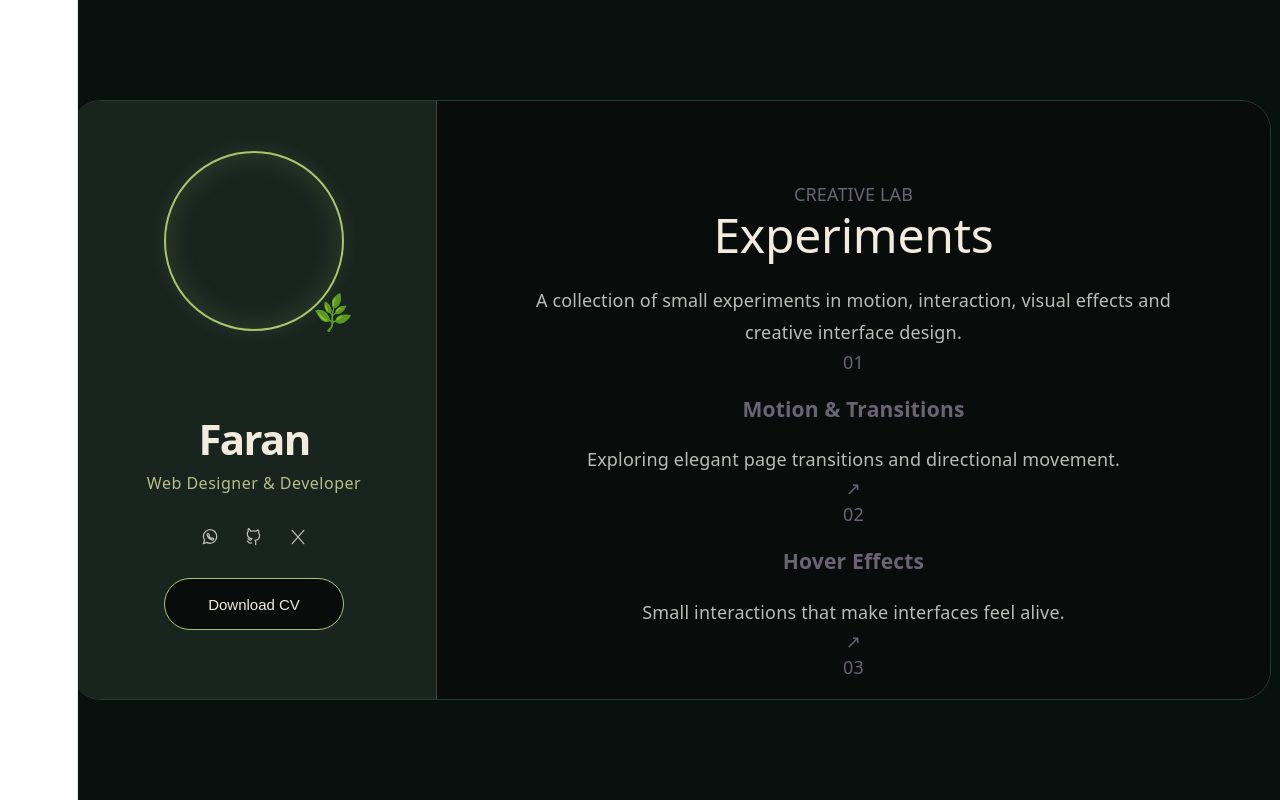
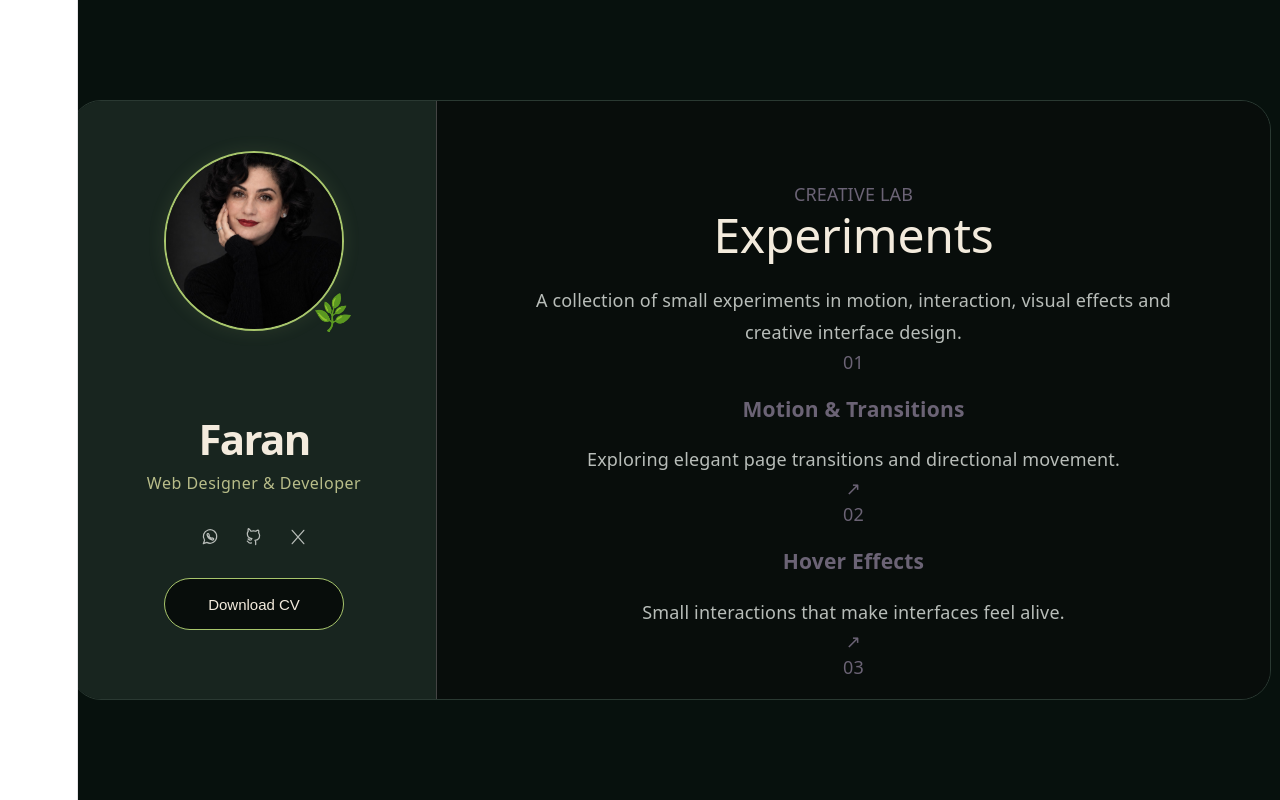
Before and after one commit to faran-studio/faran-portfolio, a React (Vite) app: page / in a window 1280 px wide. Shown: the top 800 px of the page. Built offline with nearby package versions, Linux system fonts and the light colour scheme.

Commit message:
Add updated profile photo

```diff
--- a/src/pages/Home.tsx
+++ b/src/pages/Home.tsx
@@ -1,6 +1,7 @@
 
 import Navigation from '../components/navigation/Navigation'
 import Experiments from './Experiments'
+import faranProfile from "../assets/faran-profile(1).png";
 
 function Home() {
   return (
@@ -11,7 +12,9 @@ function Home() {
 
           <aside className="profile-panel">
 
-            <div className="profile-image"></div>
+            <div className="profile-image">
+              <img src={faranProfile} alt="Faran Profile" />
+            </div>
 
             <h1>Faran</h1>
 
```
Also changed, not shown: src/assets/faran-profile(1).png (added), src/assets/faran-profile.png (deleted).
